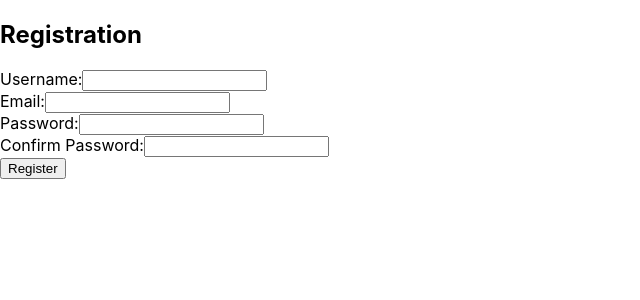
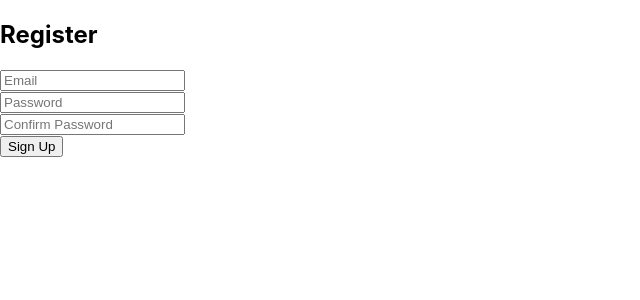
Before and after one commit to Amoit-Sherine/capstone-project, a React (Create React App) app in the folder pets-unpeeved/: page /register in a window 1280 px wide. Shown: the top 300 px of the page, without its empty margins (0-640 px from the left). Built offline with nearby package versions, Linux system fonts and the light colour scheme.

Commit message:
Add styling files for the authentication page

```diff
--- a/pets-unpeeved/src/components/Login/Login.js
+++ b/pets-unpeeved/src/components/Login/Login.js
@@ -1,44 +1,22 @@
-import React, { useState } from 'react';
+// Login.js
+import React from 'react';
+import '../../styles/components/Login.scss';
 
-function Login() {
-  const [username, setUsername] = useState('');
-  const [password, setPassword] = useState('');
-
-  const handleSubmit = (event) => {
-    event.preventDefault();
-    //  integrate with authentication logic
-    console.log('Logging in with:', username, password);
-    // Reset form fields
-    setUsername('');
-    setPassword('');
-  };
-
+const Login = () => {
   return (
-    <div>
-      <h2>Login</h2>
-      <form onSubmit={handleSubmit}>
-        <div>
-          <label htmlFor="username">Username:</label>
-          <input
-            type="text"
-            id="username"
-            value={username}
-            onChange={(e) => setUsername(e.target.value)}
-          />
+    <div className="login-modal">
+      <h2 className="login-modal__title">Login</h2>
+      <form className="login-modal__form">
+        <div className="login-modal__form-group">
+          <input type="email" placeholder="Email" className="login-modal__input" />
         </div>
-        <div>
-          <label htmlFor="password">Password:</label>
-          <input
-            type="password"
-            id="password"
-            value={password}
-            onChange={(e) => setPassword(e.target.value)}
-          />
+        <div className="login-modal__form-group">
+          <input type="password" placeholder="Password" className="login-modal__input" />
         </div>
-        <button type="submit">Login</button>
+        <button type="submit" className="login-modal__submit">Sign In</button>
       </form>
     </div>
   );
-}
+};
 
 export default Login;
--- a/pets-unpeeved/src/components/Registration/Registration.js
+++ b/pets-unpeeved/src/components/Registration/Registration.js
@@ -1,85 +1,25 @@
-import React, { useState } from 'react';
+// Registration.js
+import React from 'react';
+import '../../styles/components/Registration.scss';
 
-function Registration() {
-  const [formData, setFormData] = useState({
-    username: '',
-    email: '',
-    password: '',
-    confirmPassword: '',
-  });
-
-  const { username, email, password, confirmPassword } = formData;
-
-  const handleChange = (e) => {
-    setFormData({ ...formData, [e.target.name]: e.target.value });
-  };
-
-  const handleSubmit = (event) => {
-    event.preventDefault();
-    if (password !== confirmPassword) {
-      console.log('Passwords do not match');
-      // Here you can show an error message or alert
-    } else {
-      console.log('Registering with:', formData);
-      // Integration with your backend registration logic goes here
-      // Reset form fields after successful registration
-      setFormData({
-        username: '',
-        email: '',
-        password: '',
-        confirmPassword: '',
-      });
-    }
-  };
-
+const Registration = () => {
   return (
-    <div>
-      <h2>Registration</h2>
-      <form onSubmit={handleSubmit}>
-        <div>
-          <label htmlFor="username">Username:</label>
-          <input
-            type="text"
-            id="username"
-            name="username"
-            value={username}
-            onChange={handleChange}
-          />
+    <div className="registration-modal">
+      <h2 className="registration-modal__title">Register</h2>
+      <form className="registration-modal__form">
+        <div className="registration-modal__form-group">
+          <input type="email" placeholder="Email" className="registration-modal__input" />
         </div>
-        <div>
-          <label htmlFor="email">Email:</label>
-          <input
-            type="email"
-            id="email"
-            name="email"
-            value={email}
-            onChange={handleChange}
-          />
+        <div className="registration-modal__form-group">
+          <input type="password" placeholder="Password" className="registration-modal__input" />
         </div>
-        <div>
-          <label htmlFor="password">Password:</label>
-          <input
-            type="password"
-            id="password"
-            name="password"
-            value={password}
-            onChange={handleChange}
-          />
+        <div className="registration-modal__form-group">
+          <input type="password" placeholder="Confirm Password" className="registration-modal__input" />
         </div>
-        <div>
-          <label htmlFor="confirmPassword">Confirm Password:</label>
-          <input
-            type="password"
-            id="confirmPassword"
-            name="confirmPassword"
-            value={confirmPassword}
-            onChange={handleChange}
-          />
-        </div>
-        <button type="submit">Register</button>
+        <button type="submit" className="registration-modal__submit">Sign Up</button>
       </form>
     </div>
   );
-}
+};
 
 export default Registration;
--- /dev/null
+++ b/pets-unpeeved/src/styles/_variables.scss
@@ -0,0 +1,6 @@
+// src/styles/_variables.scss
+$color-light-grey: #CCD4D9;
+$color-slate-grey: #8FA1A6;
+$color-dark-slate-grey: #2C3E40;
+$color-vibrant-green: #3BBF82;
+$color-coral-red: #F26B5E;
--- /dev/null
+++ b/pets-unpeeved/src/styles/components/Login.scss
@@ -0,0 +1,48 @@
+
+@import '../_variables.scss';
+
+.auth-modal {
+  background-color: white;
+  position: fixed;
+  top: 50%;
+  left: 50%;
+  transform: translate(-50%, -50%);
+  width: 30%;
+  max-width: 400px; // Sets a max-width for the box for responsive purposes
+  border-radius: 20px;
+  box-shadow: 0 4px 8px rgba(0, 0, 0, 0.1);
+  padding: 20px;
+  display: flex;
+  flex-direction: column;
+  align-items: center;
+  color: $color-dark-slate-grey;
+
+  &__title {
+    color: $color-dark-slate-grey;
+    margin-bottom: 20px;
+  }
+
+  &__form-group {
+    margin-bottom: 20px;
+    width: 100%;
+  }
+
+  &__input, &__submit {
+    width: 100%;
+    padding: 8px 12px;
+    border: 1px solid $color-slate-grey;
+    border-radius: 5px;
+    margin-bottom: 10px;
+  }
+
+  &__submit {
+    background-color: $color-vibrant-green;
+    border: none;
+    color: white;
+    cursor: pointer;
+
+    &:hover {
+      background-color: darken($color-vibrant-green, 10%);
+    }
+  }
+}
--- /dev/null
+++ b/pets-unpeeved/src/styles/components/Registration.scss
@@ -0,0 +1,48 @@
+
+@import '../_variables.scss';
+
+.auth-modal {
+  background-color: white;
+  position: fixed;
+  top: 50%;
+  left: 50%;
+  transform: translate(-50%, -50%);
+  width: 30%;
+  max-width: 400px; // Sets a max-width for the box for responsive purposes
+  border-radius: 20px;
+  box-shadow: 0 4px 8px rgba(0, 0, 0, 0.1);
+  padding: 20px;
+  display: flex;
+  flex-direction: column;
+  align-items: center;
+  color: $color-dark-slate-grey;
+
+  &__title {
+    color: $color-dark-slate-grey;
+    margin-bottom: 20px;
+  }
+
+  &__form-group {
+    margin-bottom: 20px;
+    width: 100%;
+  }
+
+  &__input, &__submit {
+    width: 100%;
+    padding: 8px 12px;
+    border: 1px solid $color-slate-grey;
+    border-radius: 5px;
+    margin-bottom: 10px;
+  }
+
+  &__submit {
+    background-color: $color-vibrant-green;
+    border: none;
+    color: white;
+    cursor: pointer;
+
+    &:hover {
+      background-color: darken($color-vibrant-green, 10%);
+    }
+  }
+}
```
Also changed, not shown: pets-unpeeved/src/styles/Login.scss (deleted), pets-unpeeved/src/styles/Registration.scss (deleted), 1 other file (tests, documents, lock files or other folders).
